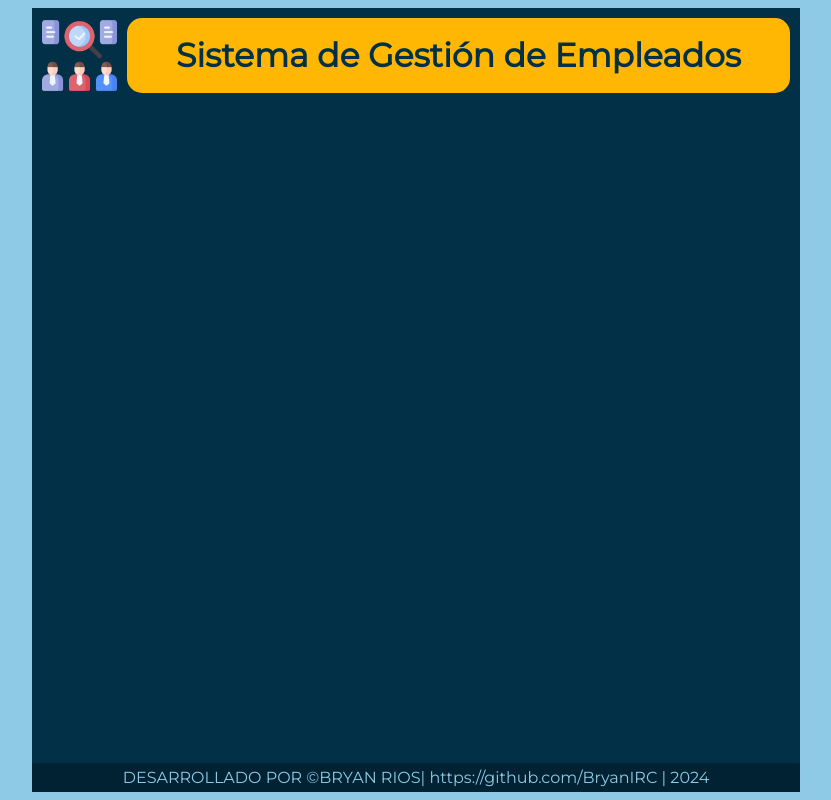
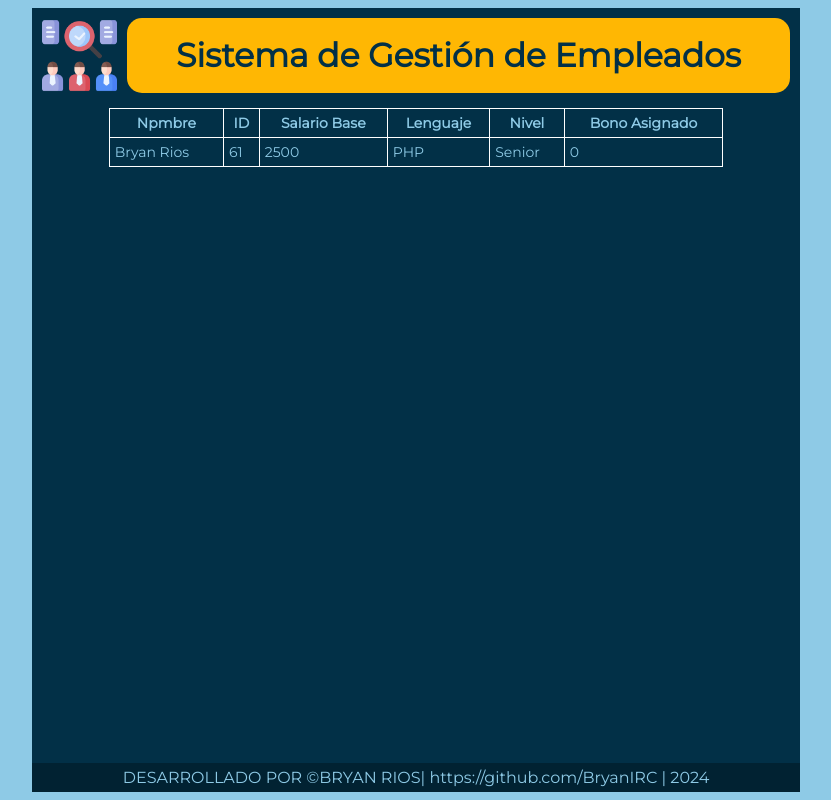
Before and after one commit to BryanIRC/DESARROLLO_VII_BRYAN_RIOS, a PHP site: page / in a window 1280 px wide. Shown: the whole page, without its empty margins (224-1055 px from the left). Run offline with PHP 8.4, Linux system fonts and the light colour scheme.

Commit message:
Implementar Agregar empleados-desarrollador

```diff
--- a/TALLERES/TALLER_4/Desarrollador.php
+++ b/TALLERES/TALLER_4/Desarrollador.php
@@ -41,12 +41,16 @@ class Desarrollador extends Empleado implements Evaluable
         return $this->bono;
     }
 
-    public function evaluarDesempenio()
+    public function evaluarDesempenio($criterio)
     {
         return "Evaluando desarrollador en " . $this->lenguaje . " a nivel " . $this->nivel;
     }
     public function obtenerInformacion()
     {
-        return parent::obtenerInformacion() . "<br>Lenguaje: {$this->lenguaje}, Nivel: {$this->nivel}, Bono: '$'{$this->bono}";
+        echo parent::obtenerInformacion() .
+            "
+        <td>{$this->getLenguaje()}</td>
+        <td>{$this->getNivel()}</td>
+        <td>{$this->getBono()}</td></tr></table>";
     }
 }
--- a/TALLERES/TALLER_4/Empleado.php
+++ b/TALLERES/TALLER_4/Empleado.php
@@ -45,10 +45,20 @@ class Empleado
         return $this->salarioBase;
     }
 
-
-    //Funcion para verificar
     public function obtenerInformacion()
     {
-        return "Nombre: {$this->getNombre()} ID: {$this->getId()} Salario Base: {$this->getSalarioBase()}";
+        echo "<table>
+        <tr>
+            <th scope=col>Npmbre</th>
+            <th scope=col>ID</th>
+            <th scope=col>Salario Base</th>
+            <th scope=col>Lenguaje</th>
+            <th scope=col>Nivel</th>
+            <th scope=col>Bono Asignado</th>
+        </tr>
+        <tr>
+        <td>{$this->getNombre()}</td>
+        <td>{$this->getId()}</td>
+        <td>{$this->getSalarioBase()}</td>";
     }
 }
--- /dev/null
+++ b/TALLERES/TALLER_4/Empresa.php
@@ -0,0 +1,26 @@
+<?php
+require_once 'Gerente.php';
+require_once 'Desarrollador.php';
+
+class Empresa
+{
+    public $objEmpleado;
+    public function agregarDesarrollador($nombre, $id, $salarioBase, $lenguaje, $nivel, $bono)
+    {
+        $this->objEmpleado = new Desarrollador($nombre, $id, $salarioBase, $lenguaje, $nivel, $bono);
+        $this->objEmpleado->setNombre($nombre);
+        $this->objEmpleado->setId($id);
+        $this->objEmpleado->setSalarioBase($salarioBase);
+        $this->objEmpleado->setLenguaje($lenguaje);
+        $this->objEmpleado->setNivel($nivel);
+        $this->objEmpleado->setBono($bono);
+    }
+    public function obtenerDesarrollador()
+    {
+        if ($this->objEmpleado !== null) {
+            $this->objEmpleado->obtenerInformacion();
+        } else {
+            echo "No se ha registrado ningún desarrollador.";
+        }
+    }
+}
--- a/TALLERES/TALLER_4/Evaluable.php
+++ b/TALLERES/TALLER_4/Evaluable.php
@@ -1,5 +1,5 @@
 <?php
 interface Evaluable
 {
-    public function evaluarDesempenio();
+    public function evaluarDesempenio($criterio);
 }
--- a/TALLERES/TALLER_4/Gerente.php
+++ b/TALLERES/TALLER_4/Gerente.php
@@ -4,6 +4,7 @@ require_once 'Evaluable.php';
 class Gerente extends Empleado implements Evaluable
 {
     private $departamento;
+    private $desempenio;
     //Constructor de la clase
     public function __construct($departamento)
     {
@@ -15,13 +16,21 @@ class Gerente extends Empleado implements Evaluable
     {
         $this->departamento = (trim($departamento));
     }
+    public function setDesempenio($desempenio)
+    {
+        $this->desempenio = (trim($desempenio));
+    }
     //Mestodos GET
     public function getDepartamento()
     {
         return $this->departamento;
     }
+    public function getDesempenio()
+    {
+        $this->desempenio;
+    }
     public function asignarBono() {}
-    public function evaluarDesempenio()
+    public function evaluarDesempenio($criterio)
     {
         return "Evaluando a: " . parent::obtenerInformacion() . ", Lenguaje: {$this->departamento}";
     }
--- a/TALLERES/TALLER_4/includes-taller4/styles.css
+++ b/TALLERES/TALLER_4/includes-taller4/styles.css
@@ -54,21 +54,28 @@ header {
 main {
     display: flex;
     flex-wrap: wrap;
-    justify-content: space-around;
-    flex: 1;
-}
-
-
-td {
-    border: white 1px solid;
-    border-collapse: collapse;
-    padding: 3px;
+    justify-content: center;
 }
 
 table {
-    margin: 15px 3px;
+    margin-top: 5px;
     border-collapse: collapse;
-    width: 45%;
+    width: 80%;
+}
+
+td,
+th {
+    border: white 1px solid;
+    border-collapse: collapse;
+    padding: 5px;
+}
+
+th {
+    text-align: center;
+}
+
+tr {
+    font-size: 14px;
 }
 
 footer {
@@ -94,6 +101,11 @@ footer {
         padding: 10px 15px;
         display: flex;
         flex-direction: column;
+        font-size: 16px;
+    }
+
+    footer {
+        font-size: 10px;
     }
 }
 
--- a/TALLERES/TALLER_4/index.php
+++ b/TALLERES/TALLER_4/index.php
@@ -1,5 +1,7 @@
 <!DOCTYPE html>
 <html lang="en">
+<?php include 'Empresa.php';
+?>
 
 <head>
     <meta charset="UTF-8">
@@ -16,6 +18,11 @@
         include 'includes-taller4/header.php'
         ?>
         <main>
+            <?php
+            $objEmpresa = new Empresa();
+            $objEmpresa->agregarDesarrollador("Bryan Rios", 61, 2500.00, "PHP", "Senior", 0.00);
+            $objEmpresa->obtenerDesarrollador();
+            ?>
         </main>
         <?php
         include 'includes-taller4/footer.php'
```
